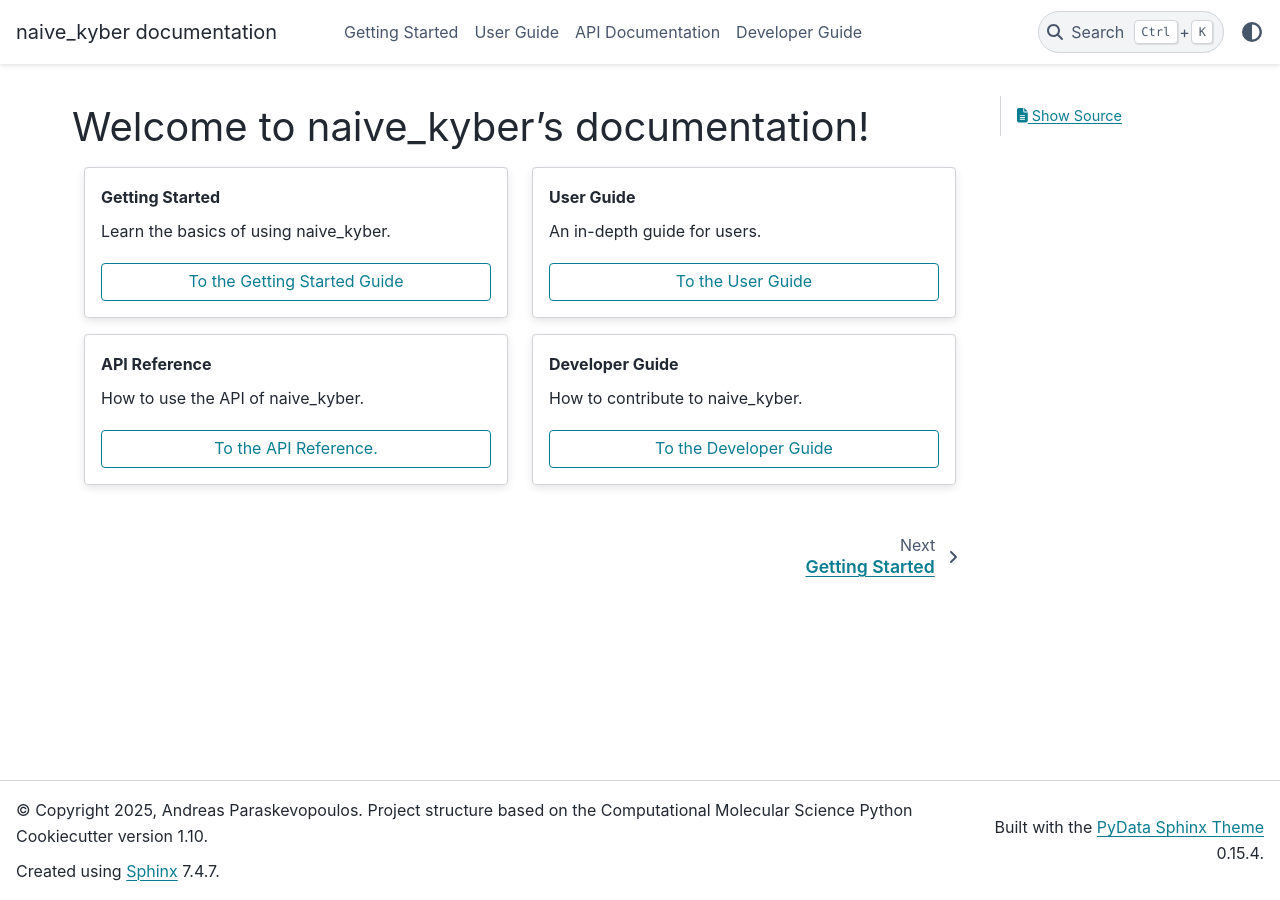
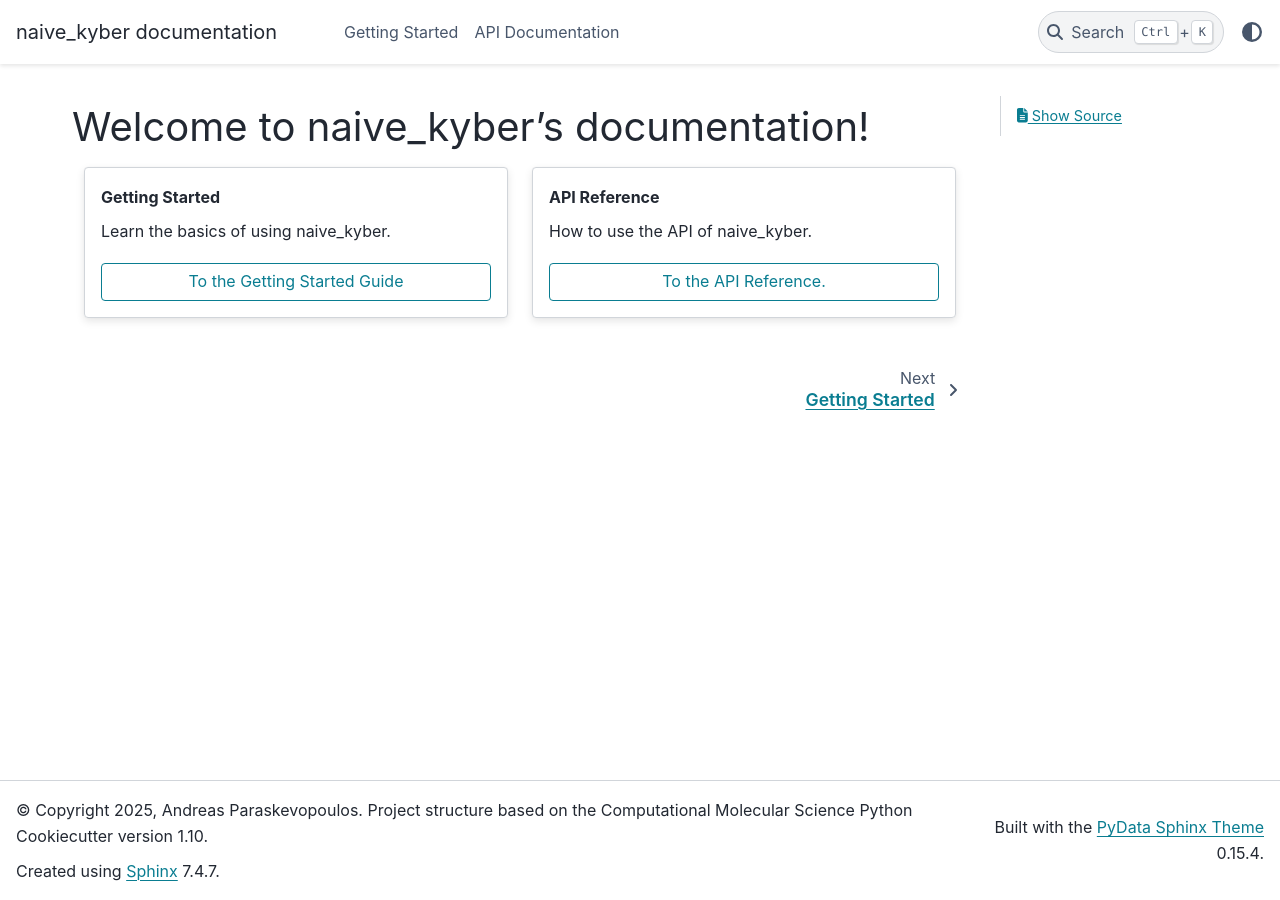
Before and after one commit to andreasparas1/naive_kyber, a Sphinx documentation site: the page built from docs/index.rst, in a window 1280 px wide. Built offline with Sphinx 7.4.7 and the PyData theme 0.15.4, drawn with Linux system fonts in a browser that asks for light colours; pages that are not in the unit, such as notebooks, are missing from menus; the version number could not be read and is left out.

Commit message:
remove unnessesary pages

```diff
--- a/docs/index.rst
+++ b/docs/index.rst
@@ -1,10 +1,7 @@
-.. naive_kyber documentation master file, created by
-   sphinx-quickstart on Thu Mar 15 13:55:56 2018.
-   You can adapt this file completely to your liking, but it should at least
-   contain the root `toctree` directive.
+.. naive_kyber documentation master file
 
 Welcome to naive_kyber's documentation!
-=========================================================
+=======================================
 
 .. grid:: 1 1 2 2
 
@@ -20,22 +17,6 @@ Welcome to naive_kyber's documentation!
 
          To the Getting Started Guide
 
-
-
-    .. grid-item-card::  User Guide
-      :margin: 0 3 0 0
-
-      An in-depth guide for users.
-
-      .. button-link:: ./user_guide.html
-         :color: primary
-         :outline:
-         :expand:
-
-         To the User Guide
-
-
-
     .. grid-item-card:: API Reference
       :margin: 0 3 0 0
 
@@ -49,26 +30,10 @@ Welcome to naive_kyber's documentation!
          To the API Reference.
 
 
-
-    .. grid-item-card::  Developer Guide
-      :margin: 0 3 0 0
-
-      How to contribute to naive_kyber.
-
-      .. button-link:: ./developer_guide.html
-         :color: primary
-         :outline:
-         :expand:
-
-         To the Developer Guide
-
-
 .. toctree::
    :maxdepth: 2
    :hidden:
    :titlesonly:
 
    getting_started
-   user_guide
    api
-   developer_guide
```
